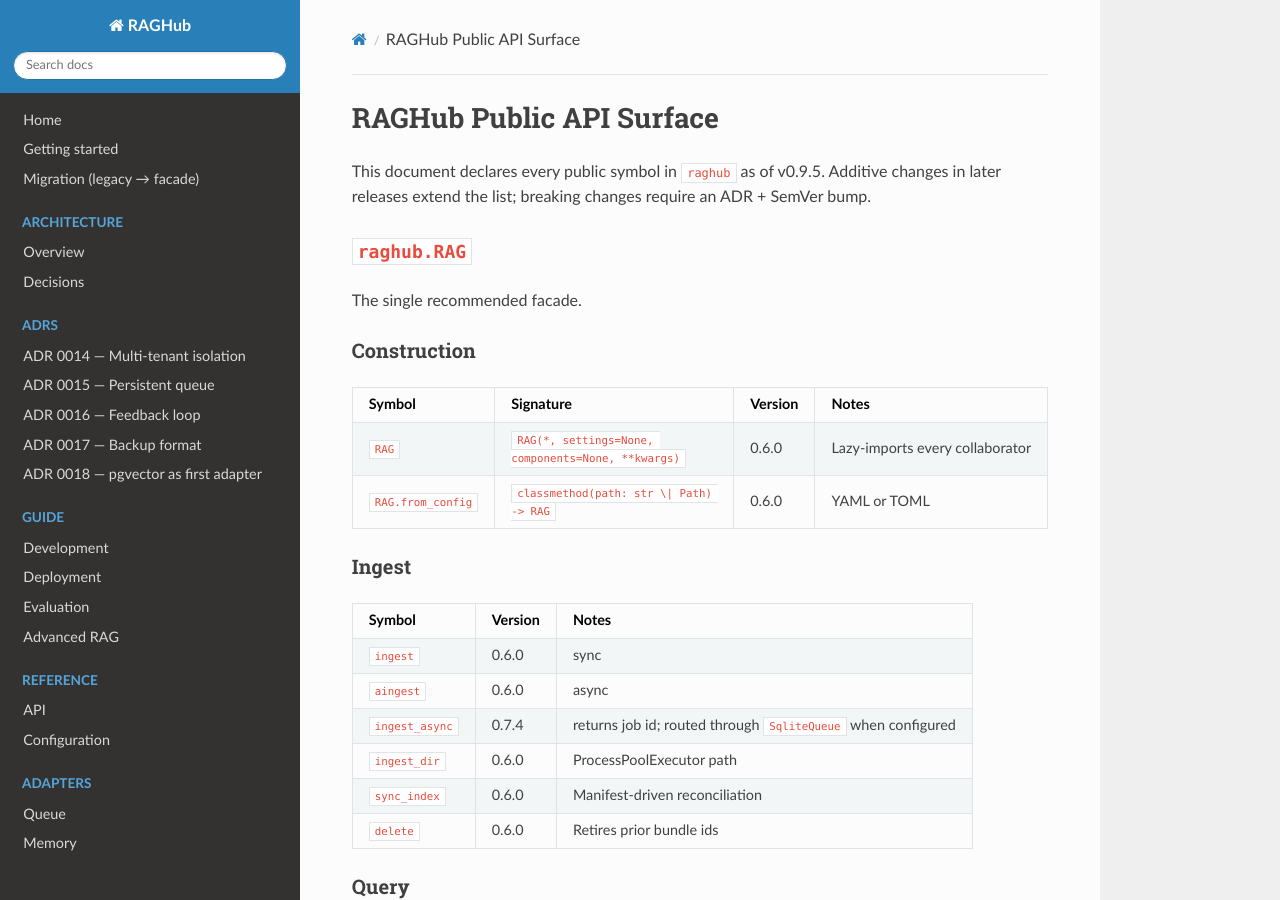
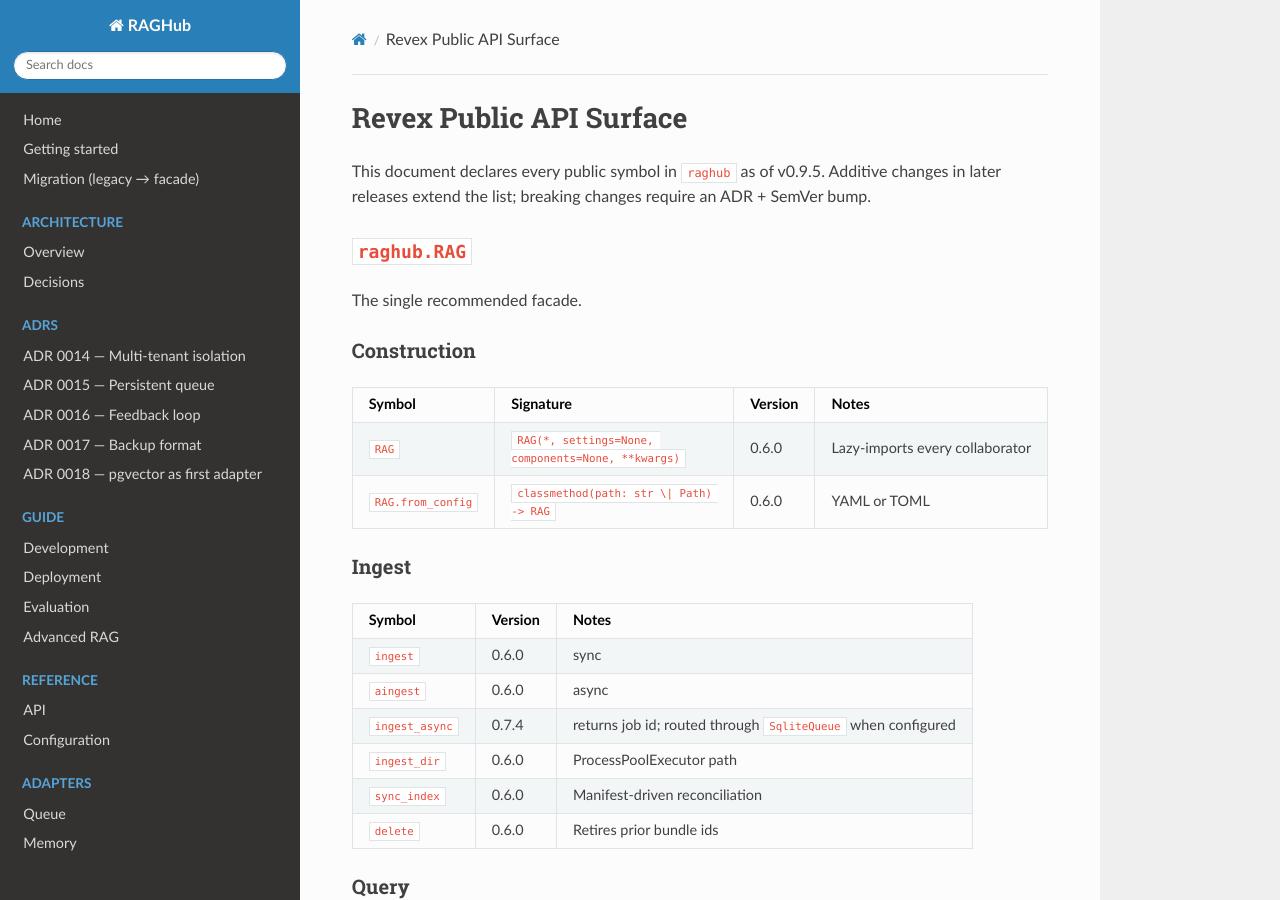
Before and after one commit to sachncs/raghub, an MkDocs documentation site: the page built from docs/reference/public-api.md, in a window 1280 px wide and 900 px high. Built offline with MkDocs 1.6.1, drawn with Linux system fonts in a browser that asks for light colours; nearby versions of some CDN libraries.

Commit message:
docs(rebrand): rename references in public-api.md

```diff
--- a/docs/reference/public-api.md
+++ b/docs/reference/public-api.md
@@ -1,4 +1,4 @@
-# RAGHub Public API Surface
+# Revex Public API Surface
 
 This document declares every public symbol in `raghub` as of v0.9.5.
 Additive changes in later releases extend the list; breaking changes
```
